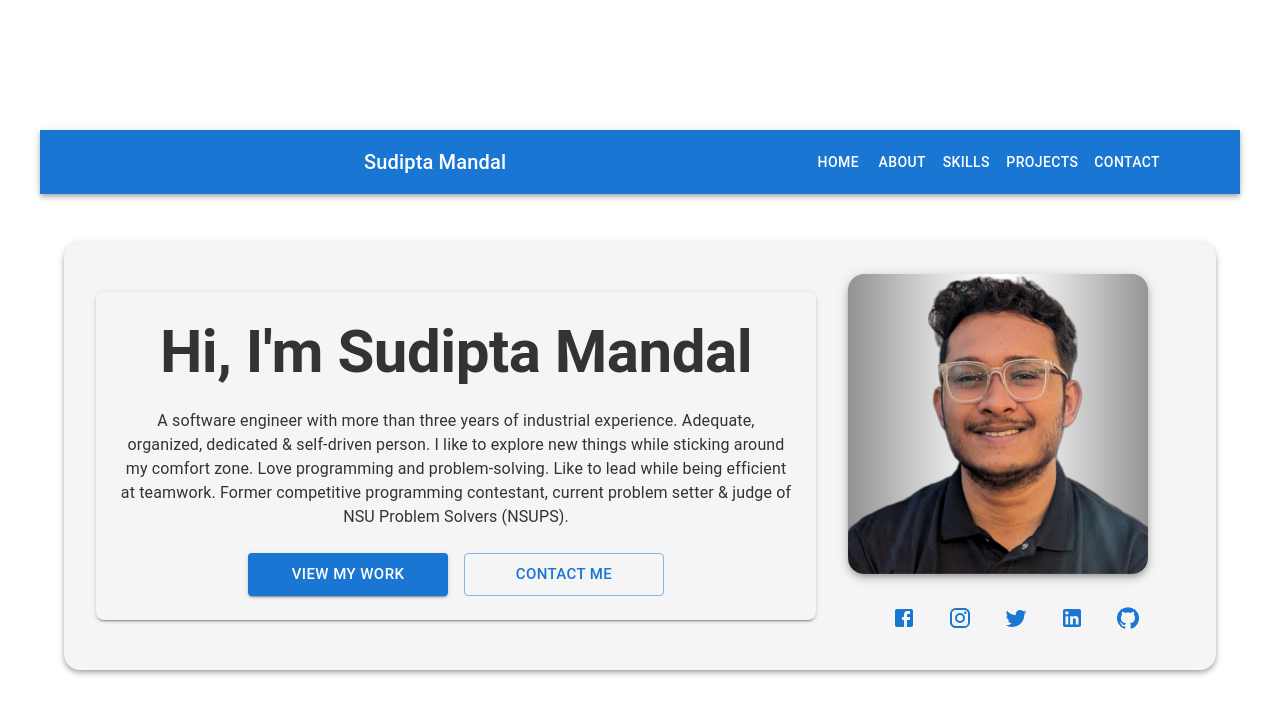
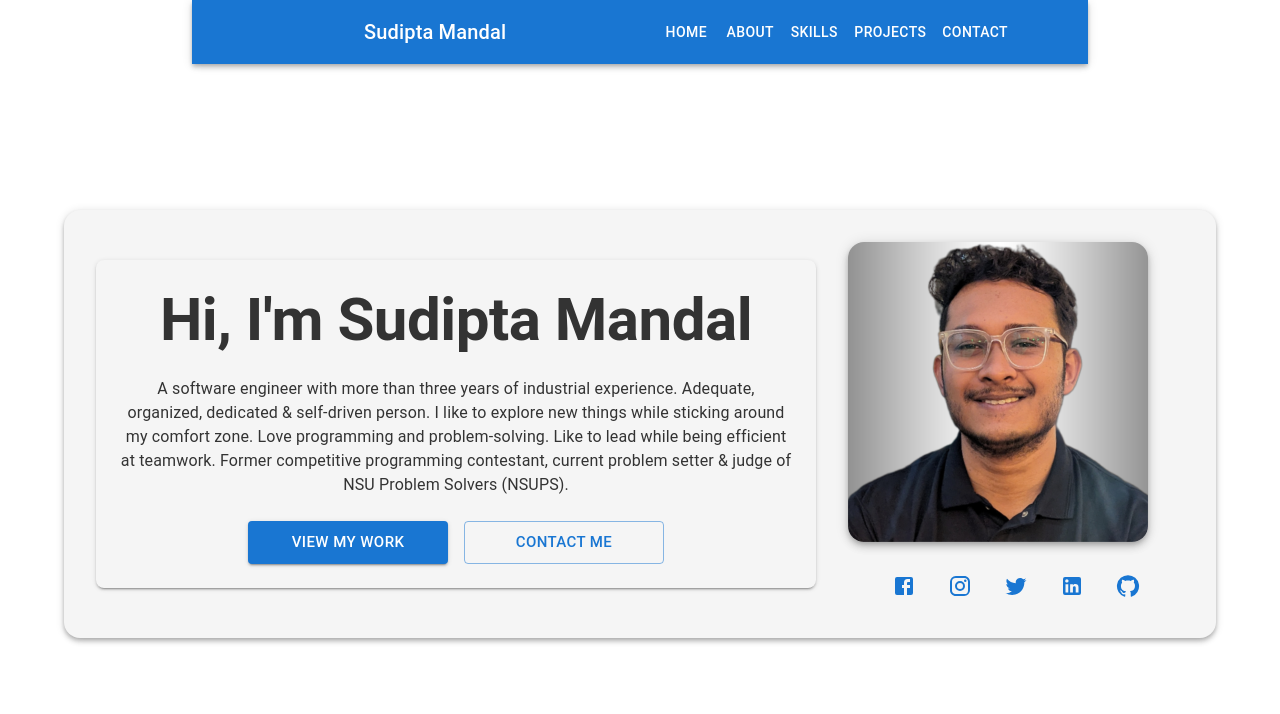
Before and after one commit to MrMandalNSU/portfolio, a React (Vite) app: page / in a window 1280 px wide. Shown: the top 714 px of the page. Built offline with nearby package versions, Linux system fonts and the light colour scheme; some icons are missing.

Commit message:
fixed positioning in navbar

```diff
--- a/src/contexts/Navbar.jsx
+++ b/src/contexts/Navbar.jsx
@@ -48,8 +48,17 @@ const Navbar = () => {
   );
 
   return (
-    <Box sx={{ display: "flex" }}>
-      <AppBar component="nav" position="sticky">
+    <Box
+      sx={{
+        width: { xs: "100%", sm: "100%", md: "100%", lg: "70%" },
+        transform: "translateX(-50%)",
+        position: "fixed",
+        top: 0,
+        left: "50%",
+        zIndex: 1100,
+      }}
+    >
+      <AppBar component="nav" position="sticky" sx={{ width: "100%" }}>
         <Toolbar>
           <Typography
             variant="h6"
@@ -79,7 +88,8 @@ const Navbar = () => {
           </IconButton>
         </Toolbar>
       </AppBar>
-      <Box component="nav">
+
+      {/* Mobile Drawer */}
       <Drawer
         variant="temporary"
         open={mobileOpen}
@@ -95,7 +105,6 @@ const Navbar = () => {
         {drawer}
       </Drawer>
     </Box>
-    </Box>
   );
 };
 
```
Lines whose indentation alone changed are shown as unchanged.
